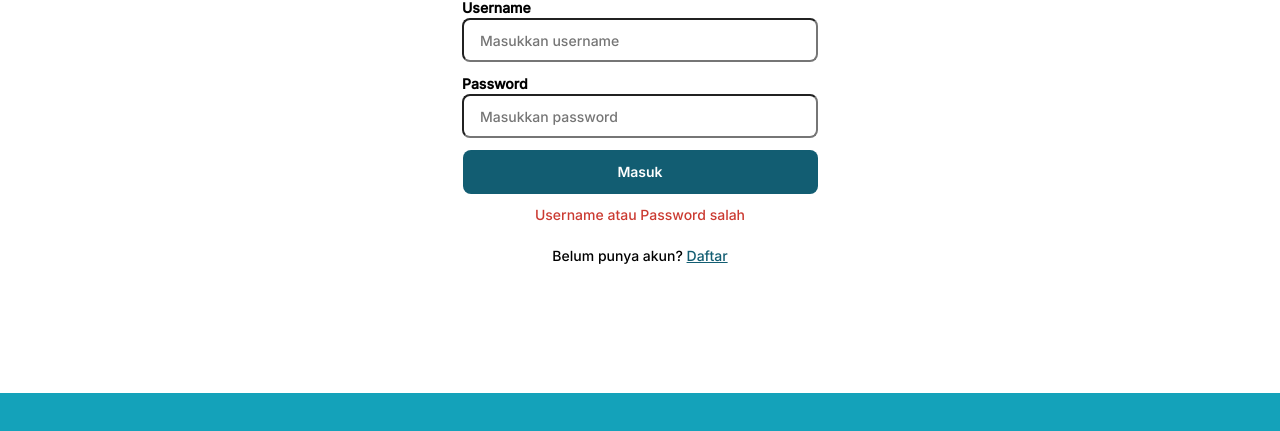
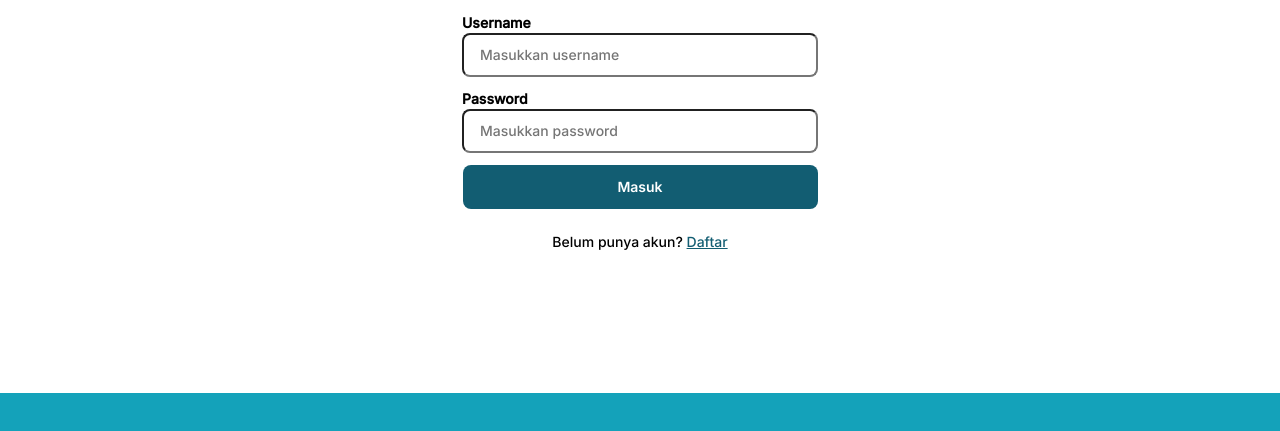
Before and after one commit to gcwvictor/m2u, a website: page views/index.html in a window 1280 px wide. Shown: the part 347-778 px from the top of the page. Drawn offline with Linux system fonts and the light colour scheme.

Commit message:
Update index.html

```diff
--- a/views/index.html
+++ b/views/index.html
@@ -23,7 +23,7 @@
         <input placeholder="Masukkan password" type="password" class="textField" id="password" name="password" required>
       </div>
       <button type="submit" class="btnLogin">Masuk</button>
-      <div id="loginError" class="helperTextError">Username atau Password salah</div>
+      <!--<div id="loginError" class="helperTextError">Username atau Password salah</div>-->
     </form>
     <div class="helperText">Belum punya akun? <a class="helperTextLink" href="/register.html">Daftar</a></div>
   </div>
```
